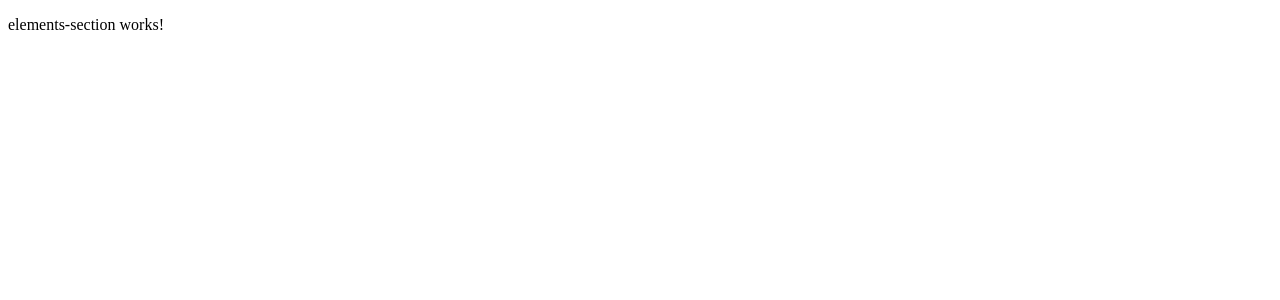
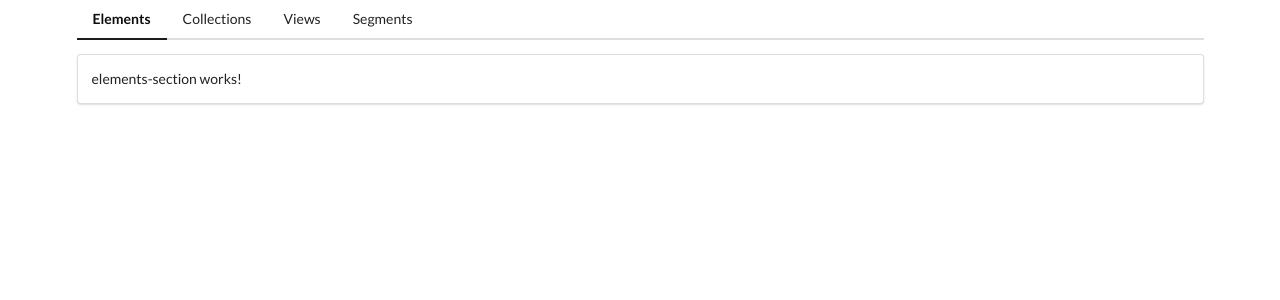
Before and after one commit to tjacker/generic-semantic-ui-site, an Angular app: page /elements in a window 1280 px wide. Shown: the top 300 px of the page. Built offline with nearby package versions, Linux system fonts and the light colour scheme.

Commit message:
adds navigation and semantic ui css

```diff
--- a/angular.json
+++ b/angular.json
@@ -24,7 +24,7 @@
 						"tsConfig": "tsconfig.app.json",
 						"inlineStyleLanguage": "scss",
 						"assets": ["src/favicon.ico", "src/assets"],
-						"styles": ["src/styles.scss"],
+						"styles": ["./node_modules/semantic-ui-css/semantic.min.css", "src/styles.scss"],
 						"scripts": []
 					},
 					"configurations": {
--- a/package.json
+++ b/package.json
@@ -20,6 +20,7 @@
 		"@angular/platform-browser-dynamic": "^15.2.0",
 		"@angular/router": "^15.2.0",
 		"rxjs": "~7.8.0",
+		"semantic-ui-css": "^2.5.0",
 		"tslib": "^2.3.0",
 		"zone.js": "~0.12.0"
 	},
--- a/src/app/app.component.html
+++ b/src/app/app.component.html
@@ -1 +1,12 @@
-<router-outlet></router-outlet>
+<div class="ui container">
+	<nav class="ui secondary pointing menu">
+		<a routerLink="elements" routerLinkActive="active" class="item">Elements</a>
+		<a routerLink="collections" routerLinkActive="active" class="item">Collections</a>
+		<a routerLink="views" routerLinkActive="active" class="item">Views</a>
+		<a routerLink="segments" routerLinkActive="active" class="item">Segments</a>
+	</nav>
+
+	<div class="ui segment">
+		<router-outlet></router-outlet>
+	</div>
+</div>
```
Also changed, not shown: 1 other file (tests, documents, lock files or other folders).
